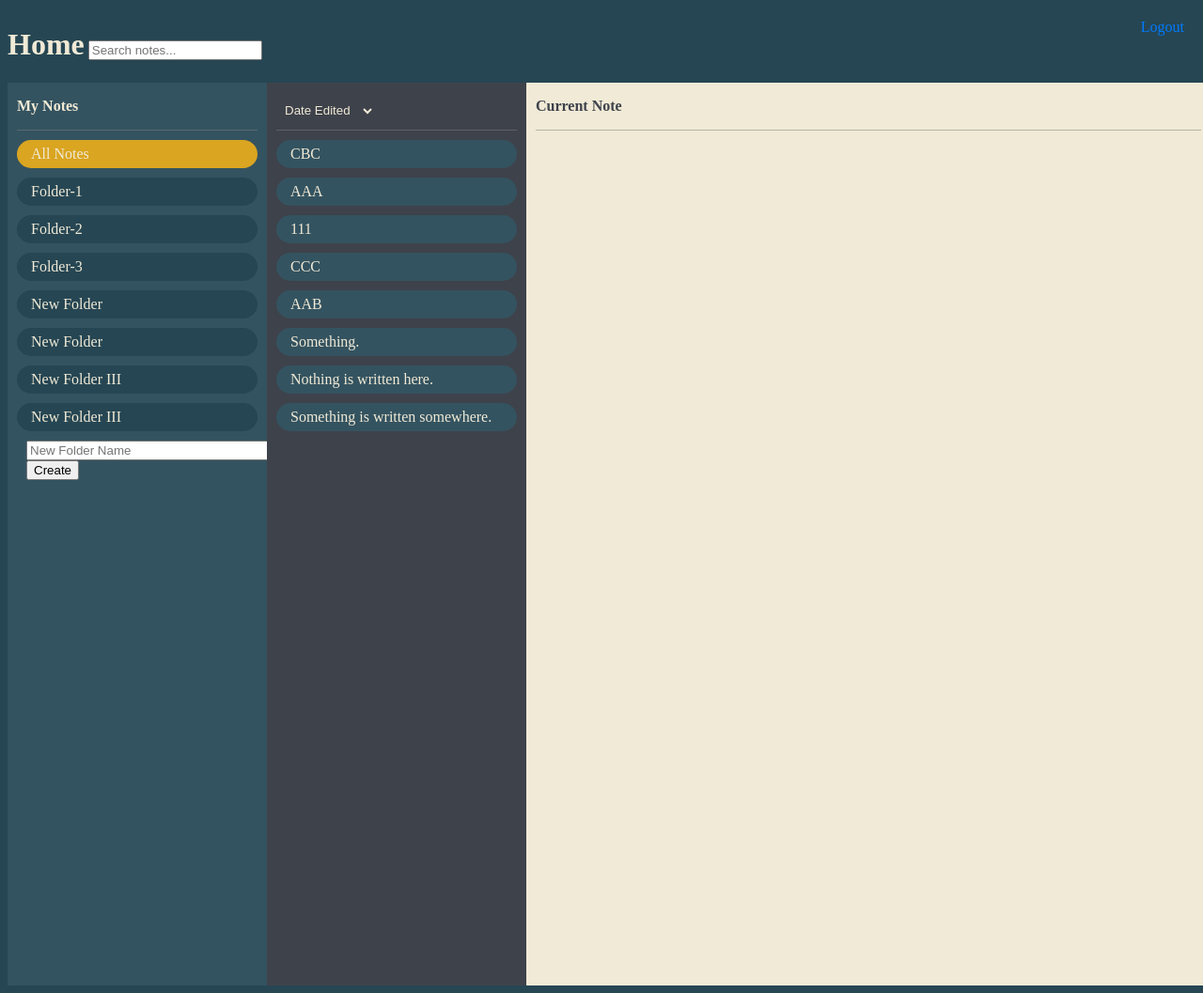
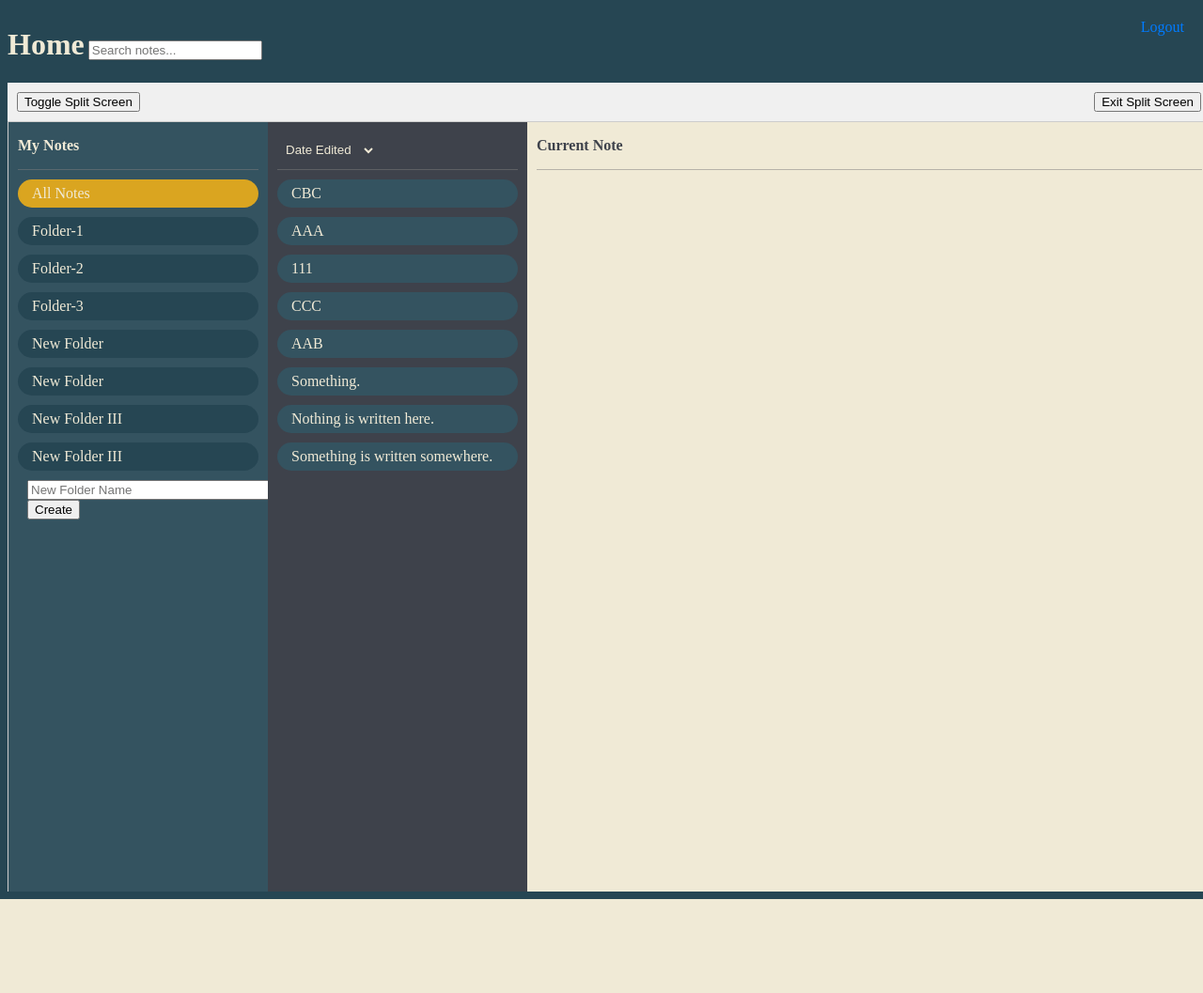
Before and after one commit to nLargo/cmpe131_team7_project, a Flask app: page /my-notes in a window 1280 px wide. Shown: the whole page at 94% size. After the commit the page ends 957 px from the top, so only its background shows below. Run offline with Flask 3, Linux system fonts and the light colour scheme; data comes from the database, SQL or seed files in the repository.

Commit message:
setting up duplicate side by side split

```diff
--- a/app/templates/base.html
+++ b/app/templates/base.html
@@ -18,6 +18,8 @@
 
             /*home_blank.html (ran into style inheritance issues -- leaving here for now)*/
             #app-container {
+                width: 100vw;
+                height: 100vh;
                 display: flex;
                 flex-direction: column;
             }
@@ -35,10 +37,37 @@
                 color: #3E424B; /* use variable later*/
                 background-color: var(--text);  /* use better variable later*/
 
-                flex:3;
+                flex:1;
+                overflow: auto;
                 height: 100vh;
 
                 padding: 10px;
+            }
+
+            .split-buttons {
+                display: flex;
+                justify-content: space-between;
+                padding: 10px;
+                background-color: #f0f0f0;
+            }
+
+            .split-container {
+                display: flex;
+                width: 100%;
+                flex: 1;
+                overflow: hidden;
+            }
+
+            .split-content {
+                flex: 1;
+                height: 100%;
+                overflow: auto;
+                border: 1px solid #ccc; /* Optional: Add border between the two sides */
+            }
+
+            /* Initially hide the right side */
+            .hidden {
+                display: none;
             }
 
             .column {
--- a/app/templates/notes_directory.html
+++ b/app/templates/notes_directory.html
@@ -12,7 +12,13 @@
             <div id="logout-button" style="display: inline-block;">
                 <a href="/" class="small-text">Logout</a>
             </div>
+            <div class="split-buttons">
+                <button id="split-screen-button" onclick="toggleSplitScreen()">Toggle Split Screen</button>
+                <button id="exit-split-screen-button" onclick="exitSplitScreen()">Exit Split Screen</button>
             </div>
+        </div>
+        <div class="split-container">
+            <div class="split-content">
 
                 <div id="main-container">
                     <div id="sidebar" class="column">
@@ -81,6 +87,78 @@
 
                     </div>
 
+                </div>
+            </div>
+            <div class="split-content hidden" id="right-side">
+                <div id="main-container">
+                    <div id="sidebar" class="column">
+                        <div class=hotbar>
+                            <b>My Notes</b>
+                        </div>
+
+                        <a href="#all" id="full-directory-folder" class="pill-box folder folder-link" onclick="showAllNotes(); showNotesDir()">
+                            All Notes
+                        </a>
+
+                        {% for folder in folders %}
+                            <a href="#{{ folder.folder_name }}" class="pill-box folder folder-link" onclick="showFolderNotes('{{ folder.folder_id }}'); showNotesDir()" data-folder-id="{{ folder.folder_id }}">
+                                {{ folder.folder_name }}
+                            </a>
+                        {% endfor %}
+
+                        <form method="post" style="max-width: 20px">
+                            {{ form.hidden_tag() }}
+                            {{ form.new_folder_name(size=32, placeholder="New Folder Name", required=true) }}
+                            <button type="submit">Create</button>
+                        </form>
+
+                    </div>
+
+
+                    <div id="notes-directory" class="column">
+                        <div class=hotbar>
+
+                            <select id="sort-by-button" class="pill-box hotbar-button">
+                                    <option value="date-edited">Date Edited</option>
+                                    <option value="date-created">Date Created</option>
+                                    <option value="title">Title</option>
+                            </select>
+
+                        </div>
+
+                        {% for note in notes %}
+                            <a class="pill-box note" data-folder-id="{{ note.folder_id }}" onclick="showNoteContent(this, '{{ note.note_content }}')"> <!--showNoteContentName(this, '{{ note.note_content.splitlines()[0] }}')"--> <!--style="display: none;"-->
+                                {{ note.note_content.splitlines()[0] }}
+                            </a>
+                        {% endfor %}
+
+
+                        <!--Right Click WIP-->
+                        <div id="context-menu">
+                            <ul>
+                              <li onclick="handleContextMenuAction('Option 1')">Option 1</li>
+                              <li onclick="handleContextMenuAction('Option 2')">Option 2</li>
+                              <li onclick="handleContextMenuAction('Option 3')">Option 3</li>
+                            </ul>
+                        </div>
+                        <!---->
+
+
+                    </div>
+
+
+                    <div id="main-content">
+                        <b><div id="current-note-title" class=hotbar>
+                            Current Note
+                        </div></b>
+
+                        <div id="current-note">
+                        </div>
+
+                    </div>
+
+                </div>
+            </div>
         </div>
     </div>
 
@@ -159,6 +237,15 @@
         function handleContextMenuAction(option) {
 
         }
+        function toggleSplitScreen() {
+            const rightSide = document.getElementById('right-side');
+            rightSide.classList.toggle('hidden');
+        }
+
+        function exitSplitScreen() {
+            const rightSide = document.getElementById('right-side');
+            rightSide.classList.add('hidden');
+        }
         /* Right Click WIP END */
 
     </script>
```
Lines whose indentation alone changed are shown as unchanged.
